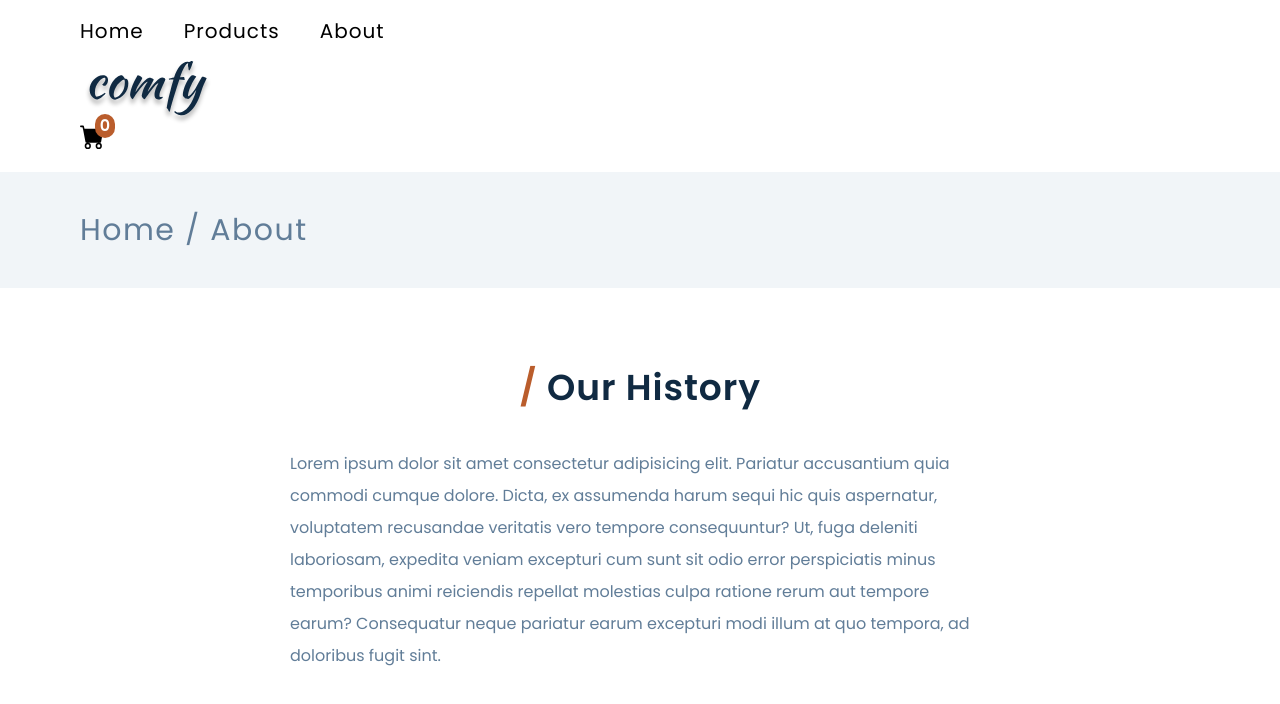
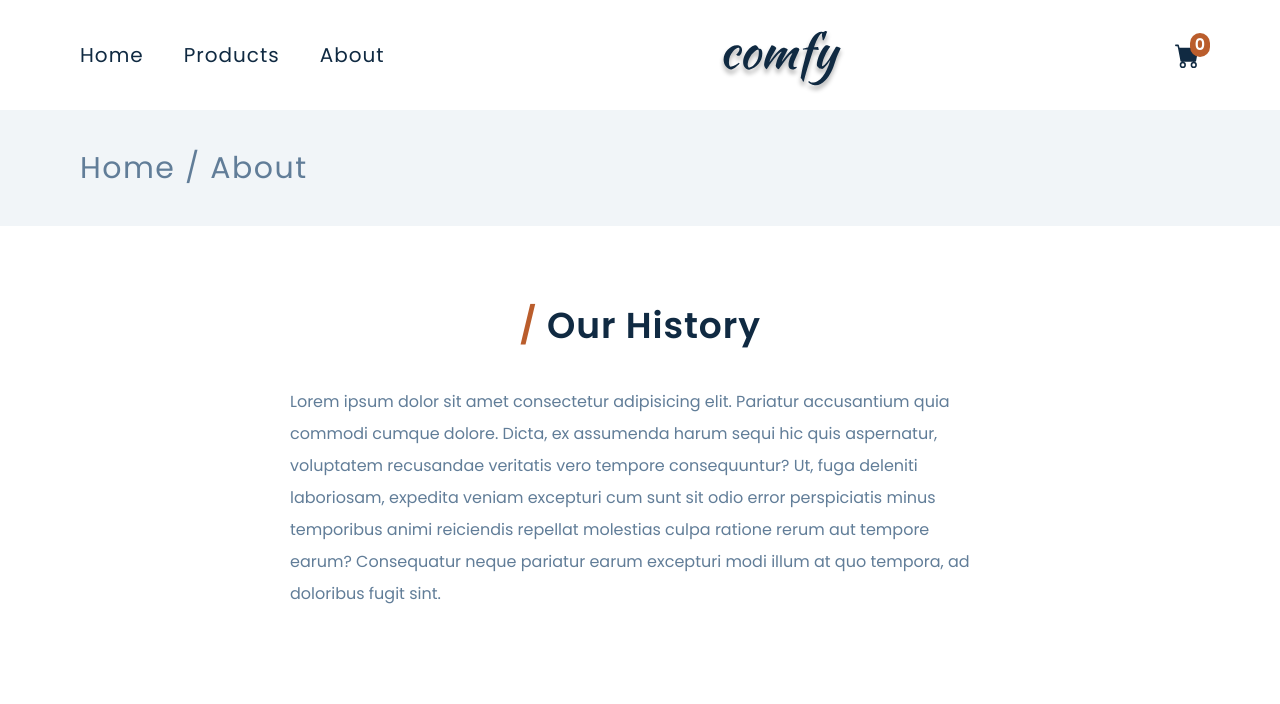
Before and after one commit to kawojue/comfy-react, a React (Vite) app: page /about in a window 1280 px wide. Shown: the top 704 px of the page. Built offline with nearby package versions, Linux system fonts and the light colour scheme; no server answers.

Commit message:
Styles.. 05

```diff
--- a/src/index.css
+++ b/src/index.css
@@ -26,6 +26,10 @@ body {
 
 .navbar {
   @apply flex justify-between items-center absolute top-0 w-full px-7 py-3;
+}
+
+.navbar-2 {
+  @apply flex justify-between items-center w-full py-3 text-pry-clr-0;
 }
 
 .nav-links {
```
